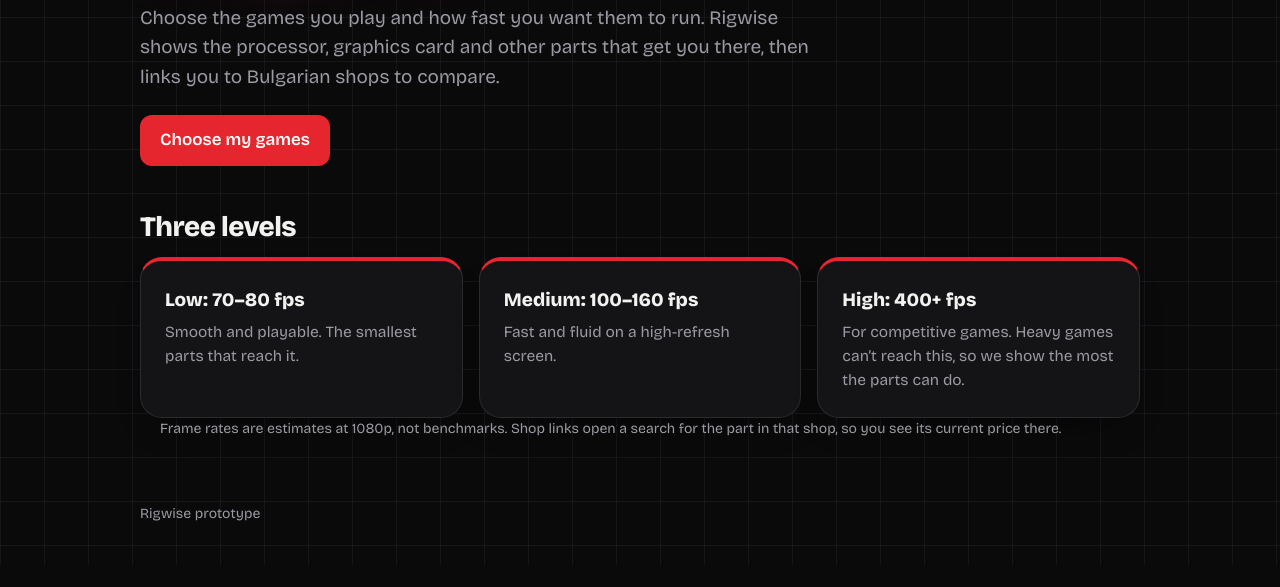
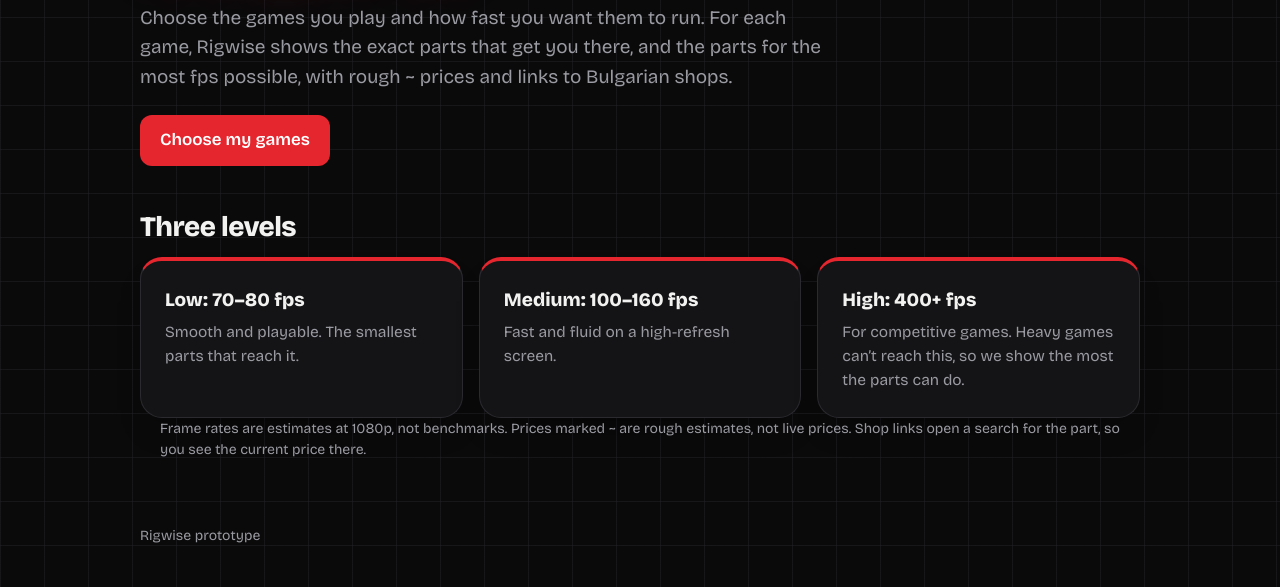
Before and after one commit to 4erniqshrek/rigwise, a plain HTML site: page index.html in a window 1280 px wide. Shown: the part 291-878 px from the top of the page. Before the commit the page ends 856 px from the top, so only its background shows below. Drawn offline with nearby package versions, Linux system fonts and the light colour scheme.

Commit message:
Update index.html

```diff
--- a/index.html
+++ b/index.html
@@ -16,7 +16,7 @@
 
 <section class="page" id="p-home">
   <h1>Pick your games. We pick the parts.</h1>
-  <p class="lead">Choose the games you play and how fast you want them to run. Rigwise shows the processor, graphics card and other parts that get you there, then links you to Bulgarian shops to compare.</p>
+  <p class="lead">Choose the games you play and how fast you want them to run. For each game, Rigwise shows the exact parts that get you there, and the parts for the most fps possible, with rough ~ prices and links to Bulgarian shops.</p>
   <div class="row"><a class="btn" href="#games">Choose my games</a></div>
   <h2>Three levels</h2>
   <div class="grid3">
@@ -28,7 +28,7 @@
 
 <section class="page" id="p-games">
   <h1>Which parts for my games?</h1>
-  <p class="lead">Tap the games you play, then choose a level.</p>
+  <p class="lead">Tap the games you play, then choose a level. Each game gets its own parts.</p>
   <div class="row" id="chips" role="group" aria-label="Games"></div>
   <div class="row" id="tiers" style="margin:18px 0" role="group" aria-label="Level"></div>
   <div id="g-out"></div>
@@ -41,7 +41,7 @@
   <div class="panel scroll" id="pt-out" style="margin-top:20px"></div>
 </section>
 
-<p class="note" style="max-width:1040px;margin:0 auto;padding:0 20px">Frame rates are estimates at 1080p, not benchmarks. Shop links open a search for the part in that shop, so you see its current price there.</p>
+<p class="note" style="max-width:1040px;margin:0 auto;padding:0 20px">Frame rates are estimates at 1080p, not benchmarks. Prices marked ~ are rough estimates, not live prices. Shop links open a search for the part, so you see the current price there.</p>
 </main>
 <footer>Rigwise prototype</footer>
 <script src="app.js"></script>
```
